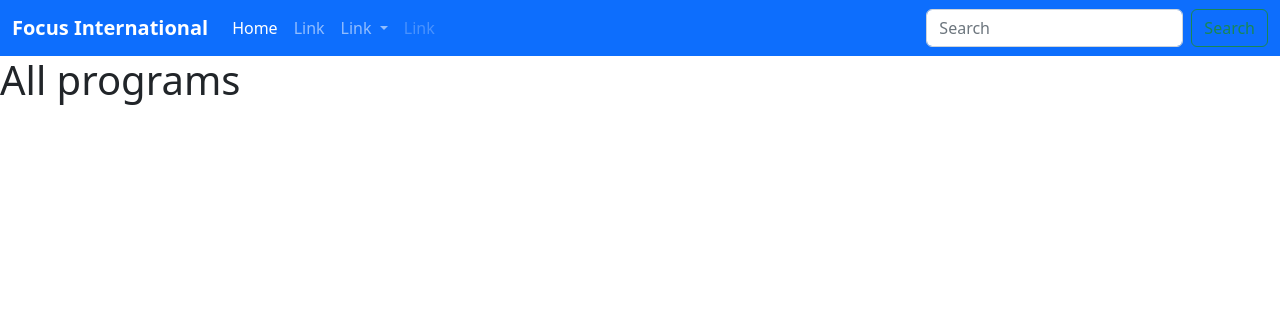
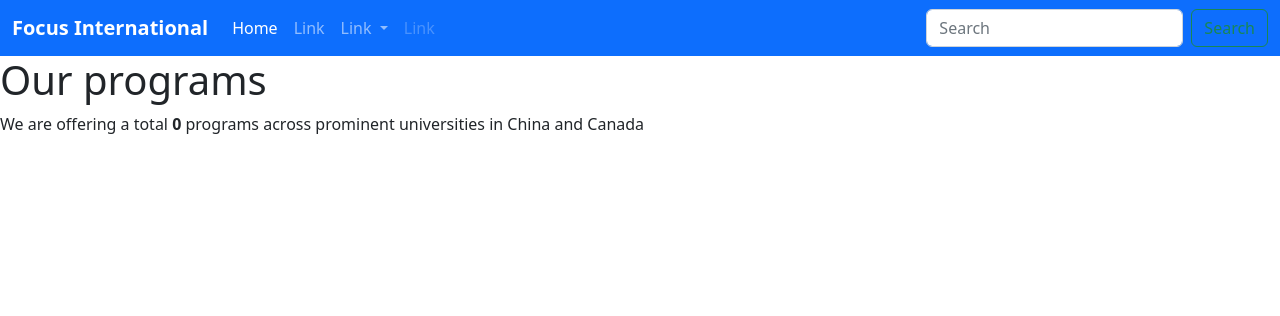
Before and after one commit to rifatrakib/focus-international, a Django app: page /programs/ in a window 1280 px wide. Shown: the top 316 px of the page. Run offline with Django 4.2, Linux system fonts and the light colour scheme; data that the repository does not hold is empty.

Commit message:
sorted program list on summary page, show count

```diff
--- a/programs/templates/programs/programs-summary.html
+++ b/programs/templates/programs/programs-summary.html
@@ -1,7 +1,8 @@
 {% extends 'base.html' %}
 {% block title %}Programs{% endblock title %}
 {% block content %}
-<h1>All programs</h1>
+<h1>Our programs</h1>
+<div><p>We are offering a total <b>{{ count }}</b> program{{ count|pluralize }} across prominent universities in China and Canada</p></div>
 <div>
     {% for program in programs %}
     <h3><a href="{% url 'programs:program-details' program.id %}">{{ program.name }}</a></h3>
--- a/programs/views.py
+++ b/programs/views.py
@@ -3,8 +3,8 @@ from programs.models import Program
 
 
 def get_programs_summary(request):
-    programs = Program.objects.all()
-    context = {'programs': programs}
+    programs = Program.objects.all().order_by('id')
+    context = {'programs': programs, 'count': len(programs)}
     return render(request, 'programs/programs-summary.html', context)
 
 
```
